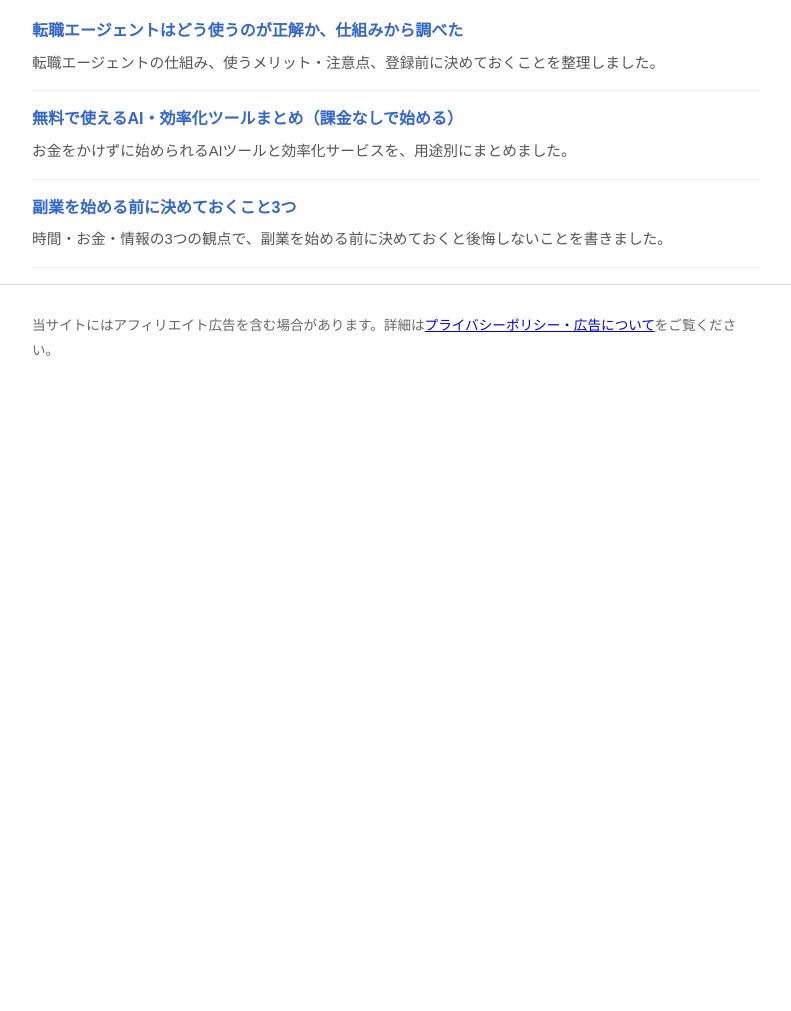
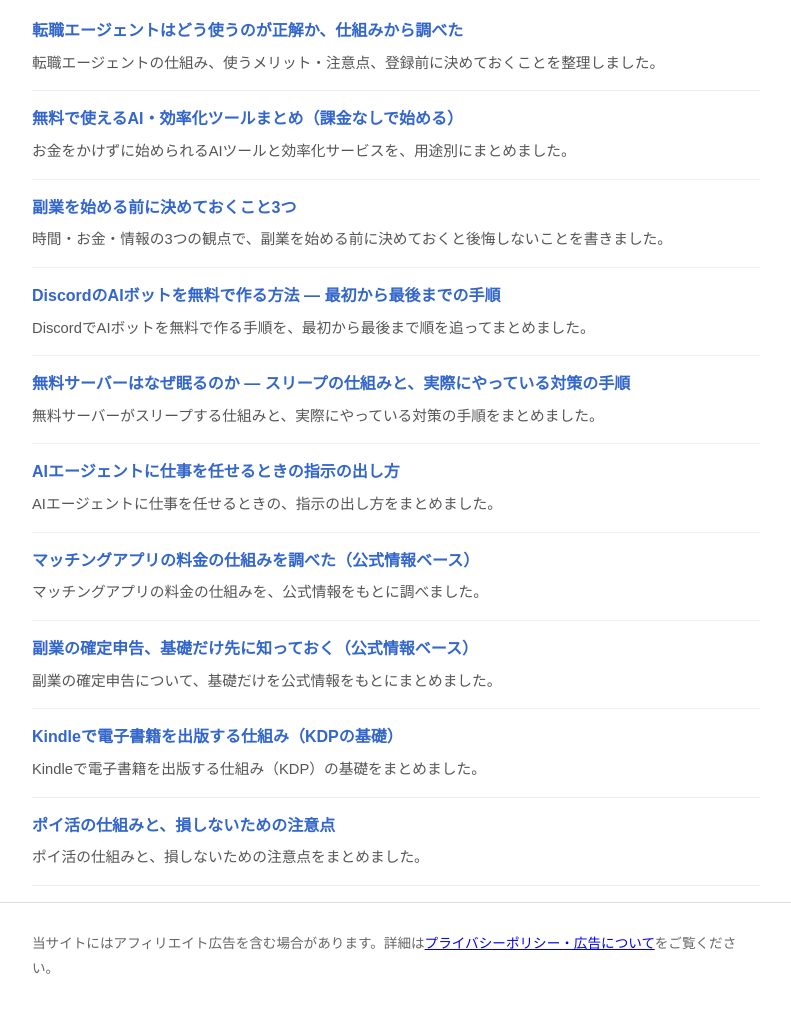
Before and after one commit to tomoyasu-muse/work-notes-blog, a plain HTML site: page index.html in a window 1280 px wide. Shown: the part 236-1247 px from the top of the page, without its empty margins (244-1035 px from the left). Before the commit the page ends 800 px from the top, so only its background shows below. Drawn offline with Linux system fonts and the light colour scheme.

Commit message:
index.htmlに記事7本へのリンクを追加

```diff
--- a/index.html
+++ b/index.html
@@ -34,6 +34,34 @@
         <a href="posts/2026-11-26-fukugyo-hajimekata.html">副業を始める前に決めておくこと3つ</a>
         <p>時間・お金・情報の3つの観点で、副業を始める前に決めておくと後悔しないことを書きました。</p>
       </li>
+      <li>
+        <a href="posts/2026-11-26-discord-bot-tsukurikata.html">DiscordのAIボットを無料で作る方法 ― 最初から最後までの手順</a>
+        <p>DiscordでAIボットを無料で作る手順を、最初から最後まで順を追ってまとめました。</p>
+      </li>
+      <li>
+        <a href="posts/2026-11-26-free-server-sleep.html">無料サーバーはなぜ眠るのか ― スリープの仕組みと、実際にやっている対策の手順</a>
+        <p>無料サーバーがスリープする仕組みと、実際にやっている対策の手順をまとめました。</p>
+      </li>
+      <li>
+        <a href="posts/2026-11-26-ai-agent-shiji.html">AIエージェントに仕事を任せるときの指示の出し方</a>
+        <p>AIエージェントに仕事を任せるときの、指示の出し方をまとめました。</p>
+      </li>
+      <li>
+        <a href="posts/2026-11-26-matching-app-ryokin.html">マッチングアプリの料金の仕組みを調べた（公式情報ベース）</a>
+        <p>マッチングアプリの料金の仕組みを、公式情報をもとに調べました。</p>
+      </li>
+      <li>
+        <a href="posts/2026-11-26-kakutei-shinkoku.html">副業の確定申告、基礎だけ先に知っておく（公式情報ベース）</a>
+        <p>副業の確定申告について、基礎だけを公式情報をもとにまとめました。</p>
+      </li>
+      <li>
+        <a href="posts/2026-11-26-kindle-kdp.html">Kindleで電子書籍を出版する仕組み（KDPの基礎）</a>
+        <p>Kindleで電子書籍を出版する仕組み（KDP）の基礎をまとめました。</p>
+      </li>
+      <li>
+        <a href="posts/2026-11-26-poikatsu.html">ポイ活の仕組みと、損しないための注意点</a>
+        <p>ポイ活の仕組みと、損しないための注意点をまとめました。</p>
+      </li>
     </ul>
   </main>
   <footer>
```
Lines whose indentation alone changed are shown as unchanged.
